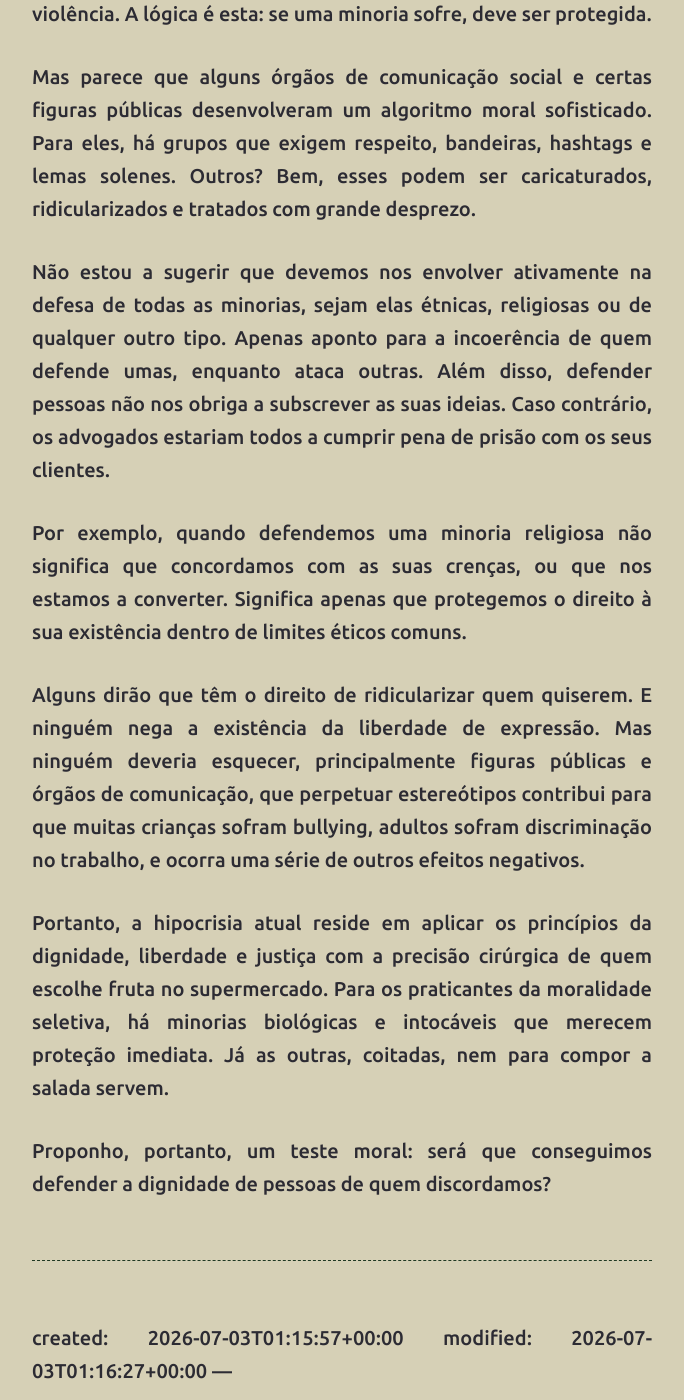
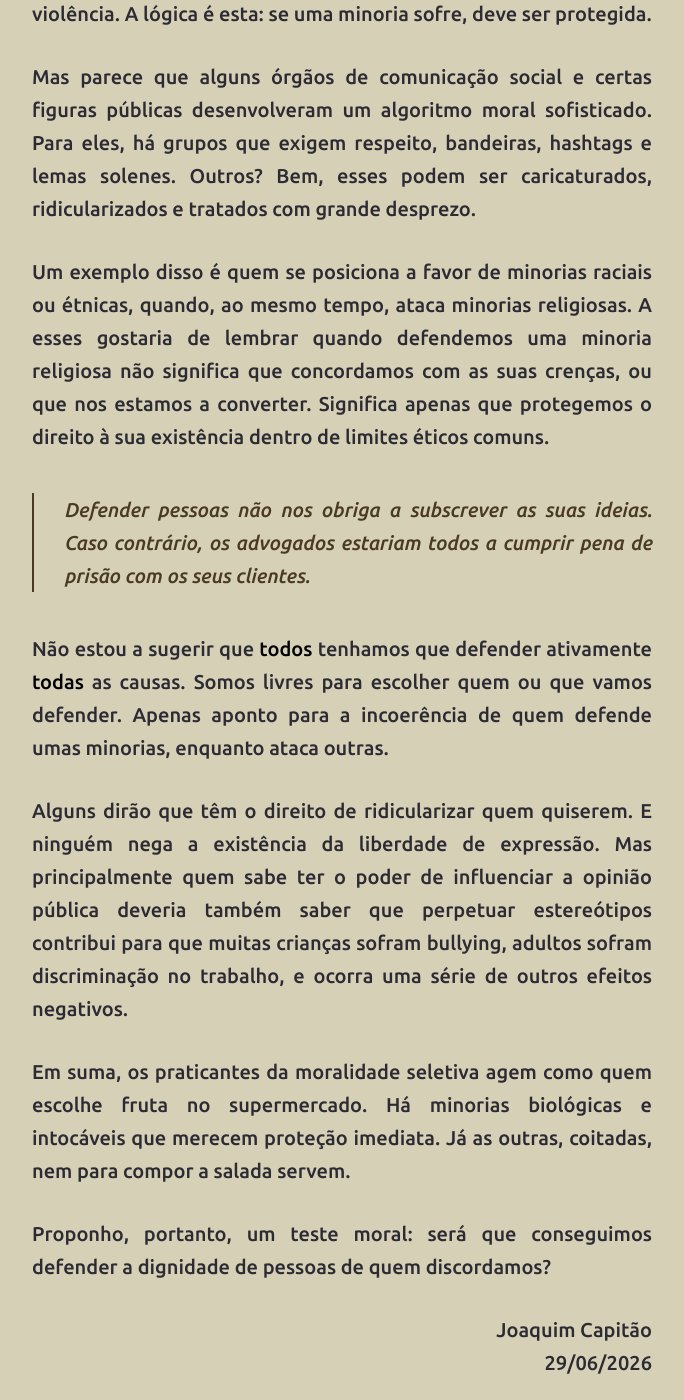
Before and after one commit to joaquim-capitao/queime-depois-de-ler, a Jekyll site: the page built from exp/a-defesa-das-minorias.md, in a window 1280 px wide and 1400 px high, scrolled down 209 px. Shown: the whole window, without its empty margins (298-982 px from the left). Built offline with Jekyll 4.4.1, drawn with Linux system fonts in a browser that asks for light colours; our own code applies the rules of GitHub Pages for plain Markdown files; some of the changed text lies outside the part shown.

Commit message:
Updated Note exp/a-defesa-das-minorias.md

```diff
--- a/exp/a-defesa-das-minorias.md
+++ b/exp/a-defesa-das-minorias.md
@@ -1,6 +1,6 @@
 ---
 created: 2026-07-03T01:15:57+00:00
-modified: 2026-07-03T01:20:59+00:00
+modified: 2026-07-03T16:33:32+00:00
 ---
 
 # A Defesa Seletiva das Minorias
@@ -9,34 +9,15 @@
 
 Mas parece que alguns órgãos de comunicação social e certas figuras públicas desenvolveram um algoritmo moral sofisticado. Para eles, há grupos que exigem respeito, bandeiras, hashtags e lemas solenes. Outros? Bem, esses podem ser caricaturados, ridicularizados e tratados com grande desprezo.
 
-Não estou a sugerir que devemos nos envolver ativamente na defesa de todas as minorias, sejam elas étnicas, religiosas ou de qualquer outro tipo. Apenas aponto para a incoerência de quem defende umas, enquanto ataca outras. Além disso, defender pessoas não nos obriga a subscrever as suas ideias. Caso contrário, os advogados estariam todos a cumprir pena de prisão com os seus clientes.
+Um exemplo disso é quem se posiciona a favor de minorias raciais ou étnicas, quando, ao mesmo tempo, ataca minorias religiosas. A esses gostaria de lembrar quando defendemos uma minoria religiosa não significa que concordamos com as suas crenças, ou que nos estamos a converter. Significa apenas que protegemos o direito à sua existência dentro de limites éticos comuns.
 
-Por exemplo, quando defendemos uma minoria religiosa não significa que concordamos com as suas crenças, ou que nos estamos a converter. Significa apenas que protegemos o direito à sua existência dentro de limites éticos comuns.
+> Defender pessoas não nos obriga a subscrever as suas ideias. Caso contrário, os advogados estariam todos a cumprir pena de prisão com os seus clientes.
 
-Alguns dirão que têm o direito de ridicularizar quem quiserem. E ninguém nega a existência da liberdade de expressão. Mas ninguém deveria esquecer, principalmente figuras públicas e órgãos de comunicação, que perpetuar estereótipos contribui para que muitas crianças sofram bullying, adultos sofram discriminação no trabalho, e ocorra uma série de outros efeitos negativos.
+Não estou a sugerir que **todos** tenhamos que defender ativamente **todas** as causas. Somos livres para escolher quem ou que vamos defender. Apenas aponto para a incoerência de quem defende umas minorias, enquanto ataca outras.
 
-Portanto, a hipocrisia atual reside em aplicar os princípios da dignidade, liberdade e justiça com a precisão cirúrgica de quem escolhe fruta no supermercado. Para os praticantes da moralidade seletiva, há minorias biológicas e intocáveis que merecem proteção imediata. Já as outras, coitadas, nem para compor a salada servem.
+Alguns dirão que têm o direito de ridicularizar quem quiserem. E ninguém nega a existência da liberdade de expressão. Mas principalmente quem sabe ter o poder de influenciar a opinião pública deveria também saber que perpetuar estereótipos contribui para que muitas crianças sofram bullying, adultos sofram discriminação no trabalho, e ocorra uma série de outros efeitos negativos.
 
-Proponho, portanto, um teste moral: será que conseguimos defender a dignidade de pessoas de quem discordamos?
-
----
-created: 2026-07-03T01:15:57+00:00
-modified: 2026-07-03T01:16:27+00:00
----
-
-# A Defesa Seletiva das Minorias
-
-A defesa das minorias envolve, em teoria, proteger aqueles que, por razões numéricas, estão mais vulneráveis à discriminação ou à violência. A lógica é esta: se uma minoria sofre, deve ser protegida.
-
-Nesse sentido, parece que alguns órgãos de comunicação social e certas figuras públicas desenvolveram um algoritmo moral sofisticado. Para eles, há grupos que exigem respeito, bandeiras, hashtags e lemas solenes. Outros? Bem, esses podem ser caricaturados, ridicularizados e tratados com grande desprezo.
-
-Não estou a sugerir que devemos nos envolver ativamente na defesa de todas as minorias, sejam elas étnicas, religiosas ou de qualquer outro tipo. Apenas aponto para a incoerência de quem defende umas, enquanto ataca outras. Além disso, defender pessoas não nos obriga a subscrever as suas ideias. Caso contrário, os advogados estariam todos a cumprir pena de prisão com os seus clientes.
-
-Por exemplo, quando defendemos uma minoria religiosa não significa que concordamos com as suas crenças, ou que nos estamos a converter. Significa apenas que protegemos o direito à sua existência dentro de limites éticos comuns.
-
-Alguns dirão que têm o direito de ridicularizar quem quiserem. E ninguém nega a existência da liberdade de expressão. Mas ninguém deveria esquecer, principalmente figuras públicas e órgãos de comunicação, que perpetuar estereótipos contribui para que muitas crianças sofram bullying, adultos sofram discriminação no trabalho, e ocorra uma série de outros efeitos negativos.
-
-Portanto, a hipocrisia atual reside em aplicar os princípios da dignidade, liberdade e justiça com a precisão cirúrgica de quem escolhe fruta no supermercado. Para os praticantes da moralidade seletiva, há minorias biológicas e intocáveis que merecem proteção imediata. Já as outras, coitadas, nem para compor a salada servem.
+Em suma, os praticantes da moralidade seletiva agem como quem escolhe fruta no supermercado. Há minorias biológicas e intocáveis que merecem proteção imediata. Já as outras, coitadas, nem para compor a salada servem.
 
 Proponho, portanto, um teste moral: será que conseguimos defender a dignidade de pessoas de quem discordamos?
 
```
